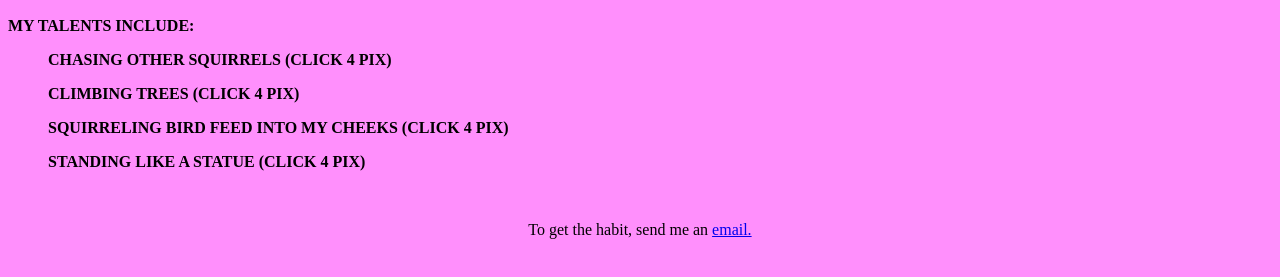
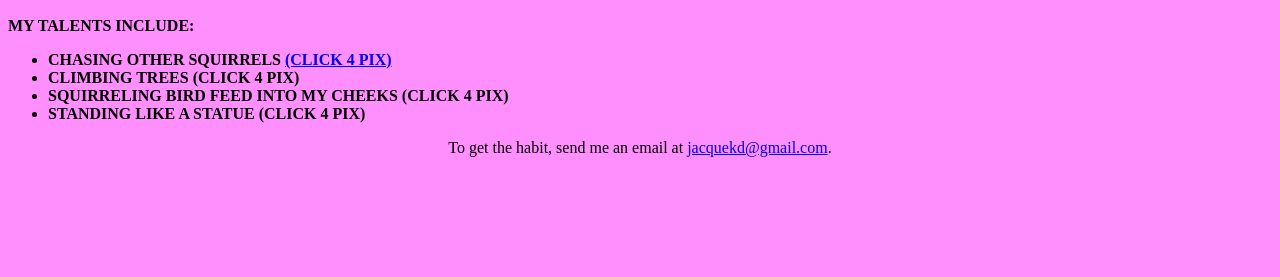
Before and after one commit to jacquekd/jacquekd.github.io, a plain HTML site: page unit_3/index.html in a window 1280 px wide. Shown: the part 417-694 px from the top of the page. Drawn offline with Linux system fonts and the light colour scheme; files that its build step writes are made by us from their sources.

Commit message:
Update index.html

```diff
--- a/unit_3/index.html
+++ b/unit_3/index.html
@@ -1,27 +1,25 @@
 <!DOCTYPE html>
 <html>
 <head>
-	<link rel="stylesheet" type="text/css" href="style.css">
+	<link rel="stylesheet" type="text/css" href="css/style.css">
 	<title>intrepid daughter</title>
 </head>
 <body>
 	<h1>Intrepid Daughter</h1>
 
-	<p id="mySlogan">Get the intrepid habit.
-	</p>
+	<p id="mySlogan">Get the intrepid habit.</p>
 
 	<img src="http://cdn.modernfarmer.com/wp-content/uploads/2014/12/squirrel.jpg" title="you found me!" alt="A gasping squirrel">
 
-	<p class="menuItems"> My talents include:
-	<ul class="menuItems">Chasing other squirrels (click 4 pix) </ul>
-	<ul class="menuItems">Climbing trees (click 4 pix)</ul>
-	<ul class="menuItems">Squirreling bird feed into my cheeks (click 4 pix)</ul>
-	<ul class="menuItems">Standing like a statue (click 4 pix)</ul>
+	<p class="menuItems"> My talents include:</p>
+	<ul>
+		<li class="menuItems">Chasing other squirrels <a href="#">(click 4 pix)</a> </li>
+		<li class="menuItems">Climbing trees (click 4 pix)</li>
+		<li class="menuItems">Squirreling bird feed into my cheeks (click 4 pix)</li>
+		<li class="menuItems">Standing like a statue (click 4 pix)</li>
+	</ul>
 
-	<br>
-
-	<p> To get the habit, send me an <a href="jacquekd@gmail.com"> email.</a>
-	</p>
+	<p> To get the habit, send me an email at <a href="mailto:jacquekd@gmail.com">jacquekd@gmail.com</a>.</p>
 
 </body>
 </html>
```
